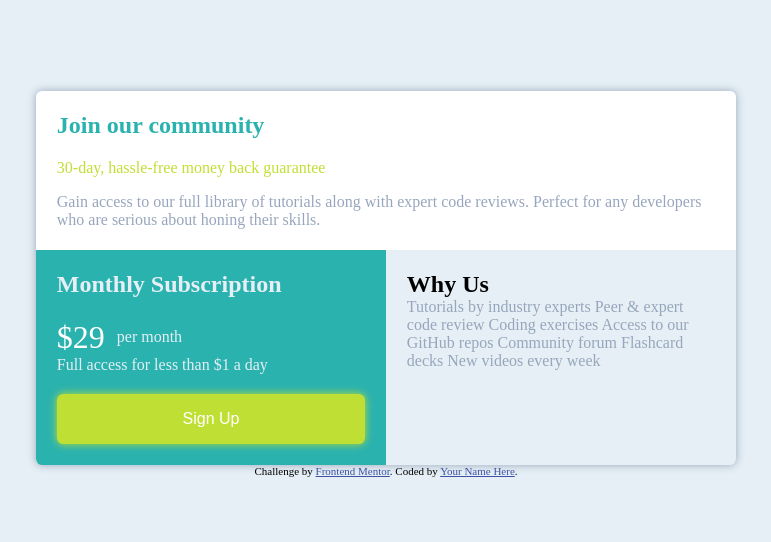
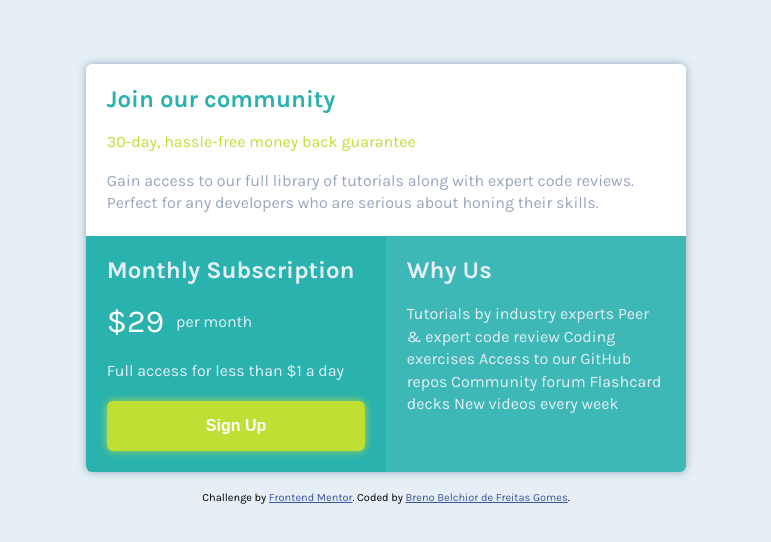
Before and after one commit to belchiorgomes/Single-price-grid-component, a plain HTML site: page index.html in a window 1280 px wide. Shown: the part 116-658 px from the top of the page, without its empty margins (254-1025 px from the left). Drawn offline with Linux system fonts and the light colour scheme.

Commit message:
finalizacao

```diff
--- a/index.html
+++ b/index.html
@@ -5,6 +5,9 @@
   <meta name="viewport" content="width=device-width, initial-scale=1.0"> <!-- displays site properly based on user's device -->
 
   <link rel="icon" type="image/png" sizes="32x32" href="./images/favicon-32x32.png">
+  <link rel="preconnect" href="https://fonts.googleapis.com">
+  <link rel="preconnect" href="https://fonts.gstatic.com" crossorigin>
+  <link href="https://fonts.googleapis.com/css2?family=Karla:ital,wght@0,200..800;1,200..800&display=swap" rel="stylesheet">
 
   <link rel="stylesheet" href="style/style.css">
 
@@ -51,8 +54,8 @@
   </main>
 
   <footer class="attribution">
-    Challenge by <a href="https://www.frontendmentor.io?ref=challenge">Frontend Mentor</a>.
-    Coded by <a href="#">Your Name Here</a>.
+    Challenge by <a href="https://www.frontendmentor.io?ref=challenge" target="_blank">Frontend Mentor</a>.
+    Coded by <a href="https://github.com/belchiorgomes" target="_blank">Breno Belchior de Freitas Gomes</a>.
   </footer>
 </body>
 </html>
--- a/style/style.scss
+++ b/style/style.scss
@@ -12,12 +12,17 @@ $Teal-100: hsl(204, 43%, 93%);
 $Gray-500: hsl(218, 22%, 67%);
 
 body{
+    font-family: "Karla", sans-serif;
     width: 100vw;
     height: 100vh;
     background-color: $Teal-100;
     display: grid;
     place-content: center;
+    gap: 1.2rem;
 }
+
+h2{font-weight: 700;}
+p{font-weight: 400; line-height: 1.4;}
 
 #container{
     width: 350px;
@@ -25,10 +30,13 @@ body{
     grid-template-columns: 1fr;
     box-shadow: 0 0 8px $Gray-500;
     border-radius: .4rem;
-    overflow: hidden;
+    // overflow: hidden;
+    overflow-x: auto;
+    transition: all .6s ease-in-out;
+
 
     @media (min-width: 750px){
-        width: 700px;
+        width: 600px;
         grid-template-columns: repeat(2, 1fr);
         grid-template-areas: "community community"
                              "subscription container-3";
@@ -37,8 +45,8 @@ body{
             grid-area: community;
         }
 
-        .container-community{
-            grid-area: community;
+        .container-subscription{
+            grid-area: subscription;
         }
 
         .container-container-3{
@@ -47,7 +55,11 @@ body{
     }
 
     section{
+        display: flex;
+        flex-direction: column;
+        gap: 1.2rem;
         padding: 1.3rem;
+        transition: all .6s ease-in-out;
 
         p{
             color: $Gray-500;
@@ -59,13 +71,13 @@ body{
 
         h2{
             color: $Teal-500;
-            margin-block-end: 1.3rem;
+            // margin-block-end: 1.3rem;
         }
 
         span{
             display: block;
             color: $Green-400;
-            margin-block-end: 1rem;
+            // margin-block-end: 1rem;
         }
     }
 
@@ -74,7 +86,7 @@ body{
 
         h2{
             color: $Teal-100;
-            margin-block-end: 1.3rem;
+            // margin-block-end: 1.3rem;
         }
 
         p{
@@ -101,15 +113,24 @@ body{
 
         button{
             width: 100%;
-            margin-top: 1.3rem;
+            // margin-top: 1.3rem;
             outline-color: transparent;
+            font-weight: 700;
             border: none;
             border-radius: .4rem;
             padding: 1rem 1.4rem;
             background-color: $Green-400;
             color: white;
             font-size: 1em;
-            box-shadow: 0 0 8px $Green-400;
+            box-shadow: 0px 0px 8px rgba($Green-400, .85);
+        }
+    }
+
+    .container-3{
+        background-color: rgba($Teal-500, $alpha: .89);
+        h2, p{
+            // margin-block: 1.3rem;
+            color: $Teal-100;
         }
     }
 }
```
Also changed, not shown: style/style.css, 1 other file.
